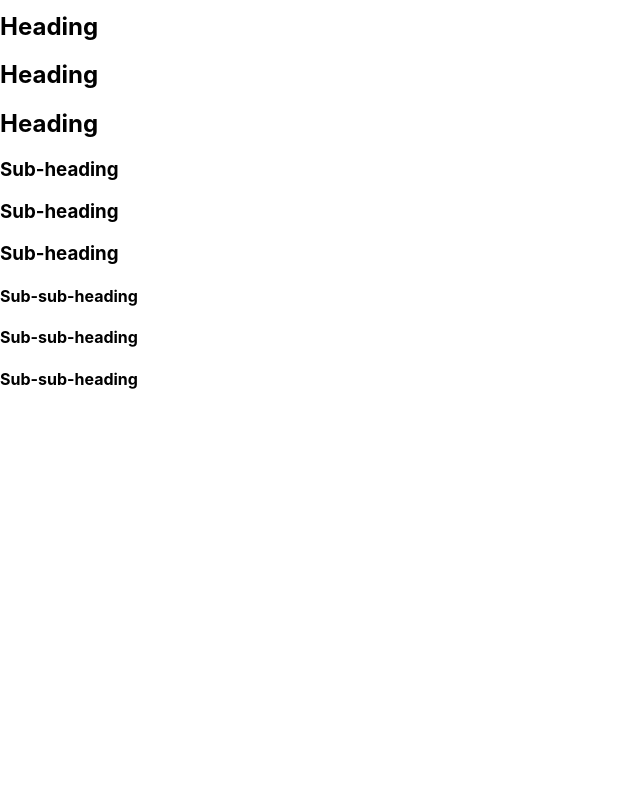
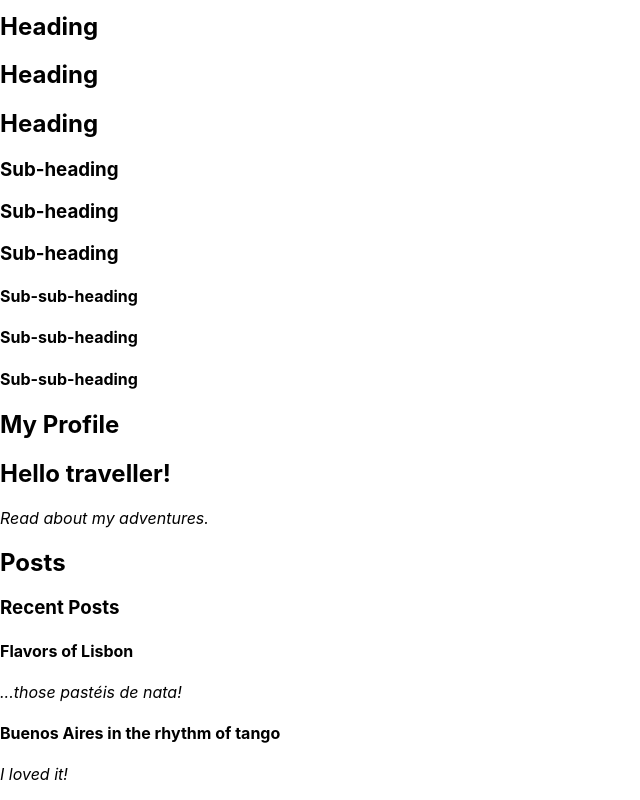
Before and after one commit to Paula-Wang/quick-start, a React (Create React App) app: page / in a window 1280 px wide. Shown: the part 413-1213 px from the top of the page, without its empty margins (0-640 px from the left). Before the commit the page ends 823 px from the top, so only its background shows below. Built offline with nearby package versions, Linux system fonts and the light colour scheme.

Commit message:
feat: :sparkles: change code to suit the example for Context passes through intermediate components

```diff
--- a/src/App.js
+++ b/src/App.js
@@ -4,6 +4,7 @@
 import Profile from './components/Profile';
 import ShoppingList from './components/ShoppingList';
 import Page from './components/Page';
+import ProfilePage from './components/ProfilePage';
 
 function App() {
   return (
@@ -12,6 +13,7 @@
       <Profile />
       <ShoppingList />
       <Page />
+      <ProfilePage />
     </div>
   );
 }
--- a/src/components/Heading.js
+++ b/src/components/Heading.js
@@ -1,7 +1,7 @@
 import { useContext } from "react";
 import { LevelContext } from "./LevelContext";
 
-export default function Heading({children}) {
+export default function Heading({ children }) {
     const level = useContext(LevelContext);
     switch (level) {
       case 0:
--- /dev/null
+++ b/src/components/ProfilePage.js
@@ -0,0 +1,51 @@
+import Heading from "./Heading";
+import Section from "./Section";
+
+export default function ProfilePage() {
+    return (
+        <Section>
+          <Heading>My Profile</Heading>
+          <Post
+            title="Hello traveller!"
+            body="Read about my adventures."
+          />
+          <AllPosts />
+        </Section>
+      );
+    }
+
+    function AllPosts() {
+      return (
+        <Section>
+          <Heading>Posts</Heading>
+          <RecentPosts />
+        </Section>
+      );
+    }
+
+    function RecentPosts() {
+      return (
+        <Section>
+          <Heading>Recent Posts</Heading>
+          <Post
+            title="Flavors of Lisbon"
+            body="...those pastéis de nata!"
+          />
+          <Post
+            title="Buenos Aires in the rhythm of tango"
+            body="I loved it!"
+          />
+        </Section>
+      );
+    }
+
+    function Post({ title, body }) {
+      return (
+        <Section isFancy={true}>
+          <Heading>
+            {title}
+          </Heading>
+          <p><i>{body}</i></p>
+        </Section>
+      );
+    }
--- a/src/components/Section.js
+++ b/src/components/Section.js
@@ -1,13 +1,16 @@
 import { useContext } from "react";
 import { LevelContext } from "./LevelContext";
 
-export default function Section ({children}) {
+export default function Section({ children, isFancy }) {
     const level = useContext(LevelContext);
     return (
-        <section className="section">
-            <LevelContext.Provider value={level + 1}>
-            {children}
-            </LevelContext.Provider>
-        </section>
+      <section className={
+        'section ' +
+        (isFancy ? 'fancy' : '')
+      }>
+        <LevelContext.Provider value={level + 1}>
+          {children}
+        </LevelContext.Provider>
+      </section>
     );
-}
+  }
```
Lines whose indentation alone changed are shown as unchanged.
